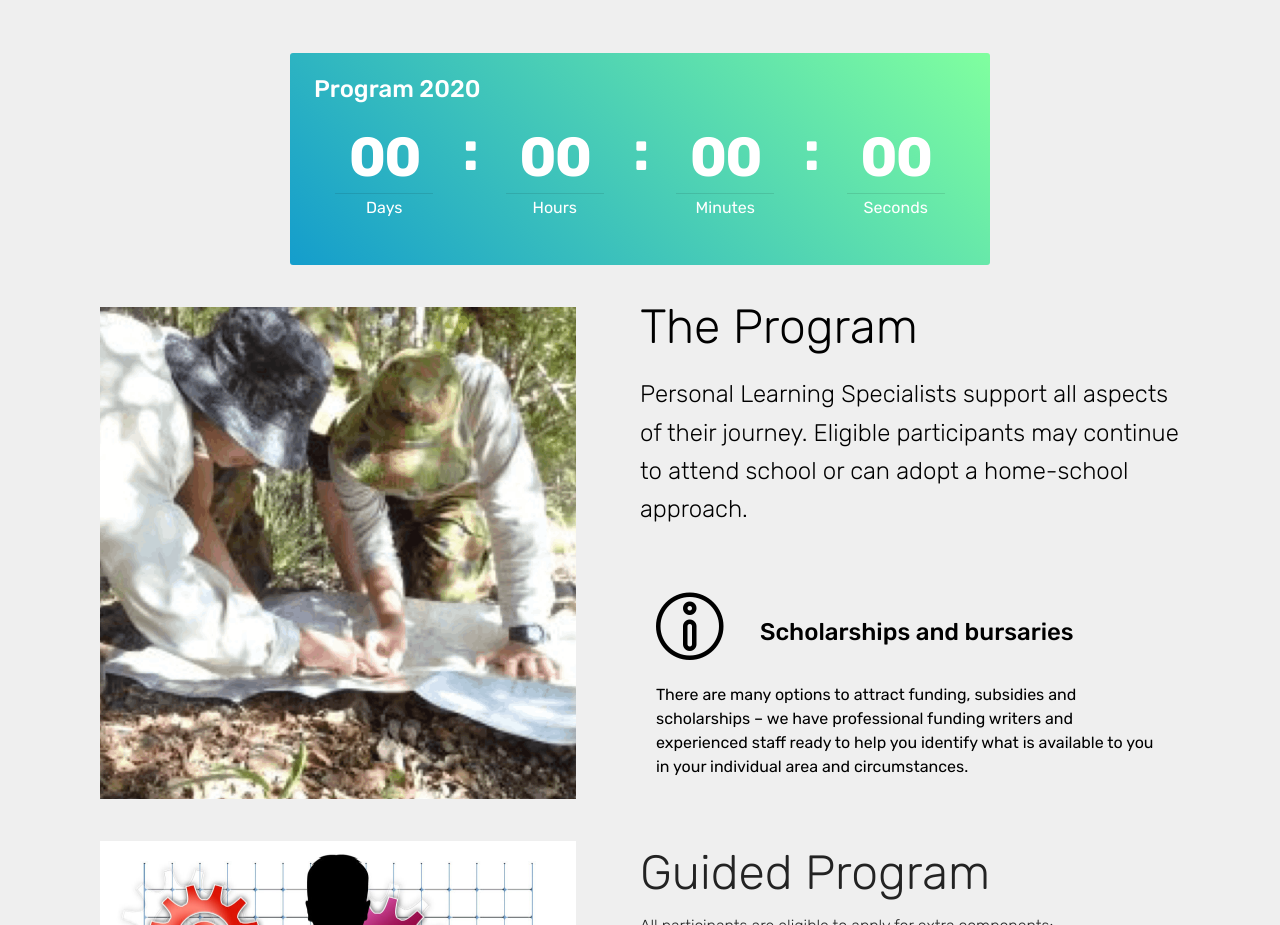
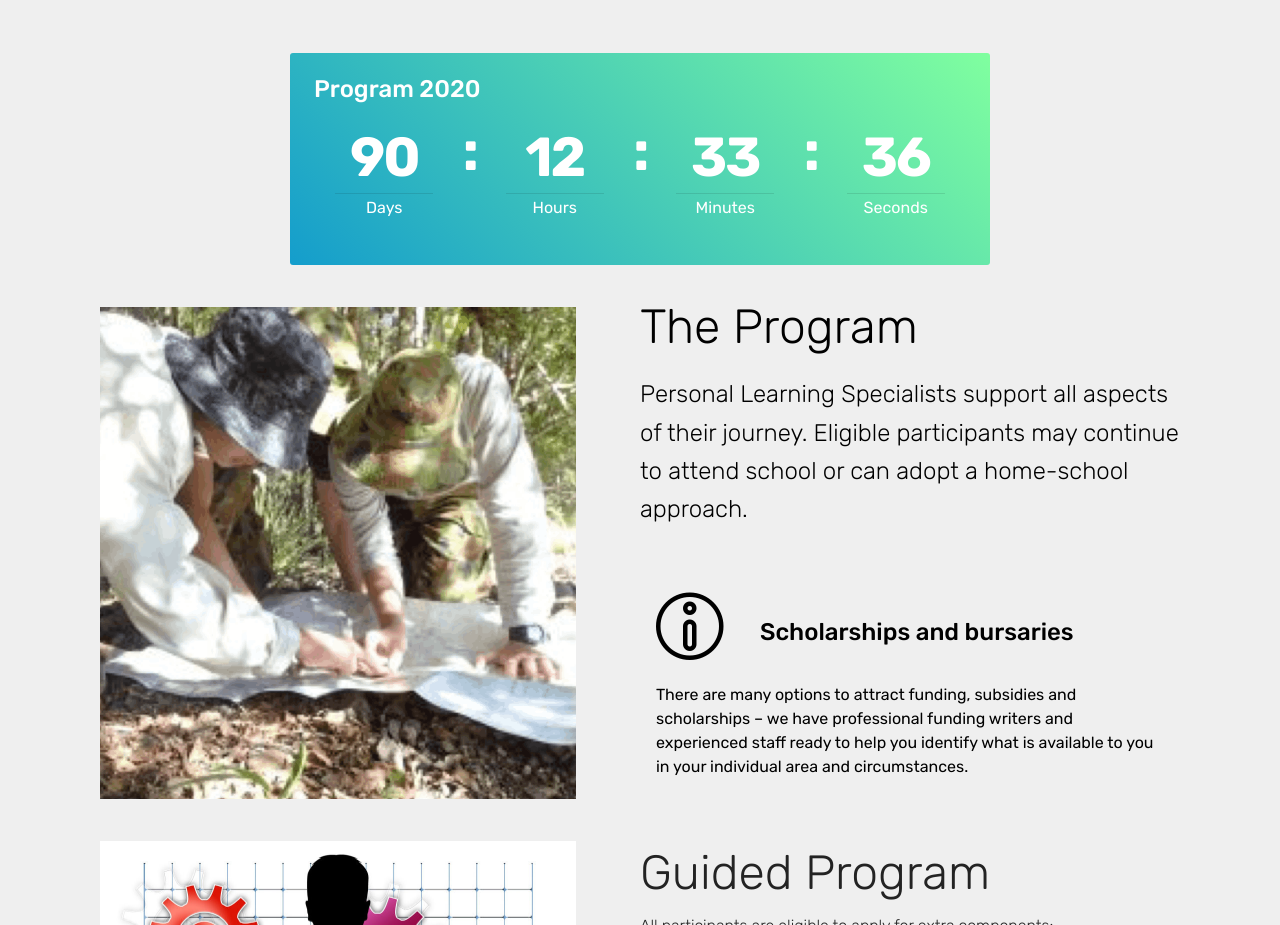
Before and after one commit to mycoopshop/exodusmanagement, a plain HTML site: page programs.html in a window 1280 px wide. Shown: the part 1240-2165 px from the top of the page. Drawn offline with Linux system fonts and the light colour scheme; files whose address does not match are found by name.

Commit message:
Update programs.html

```diff
--- a/programs.html
+++ b/programs.html
@@ -110,7 +110,7 @@
             <div class="event-name align-left mbr-white ">
                 <h4 class="mbr-fonts-style display-5">Program 2020</h4>
             </div>
-            <div class="countdown align-center py-2" data-due-date="2019/02/01">
+            <div class="countdown align-center py-2" data-due-date="2020/01/01">
             </div>
             <div class="daysCountdown" title="Days"></div>
             <div class="hoursCountdown" title="Hours"></div>
```
